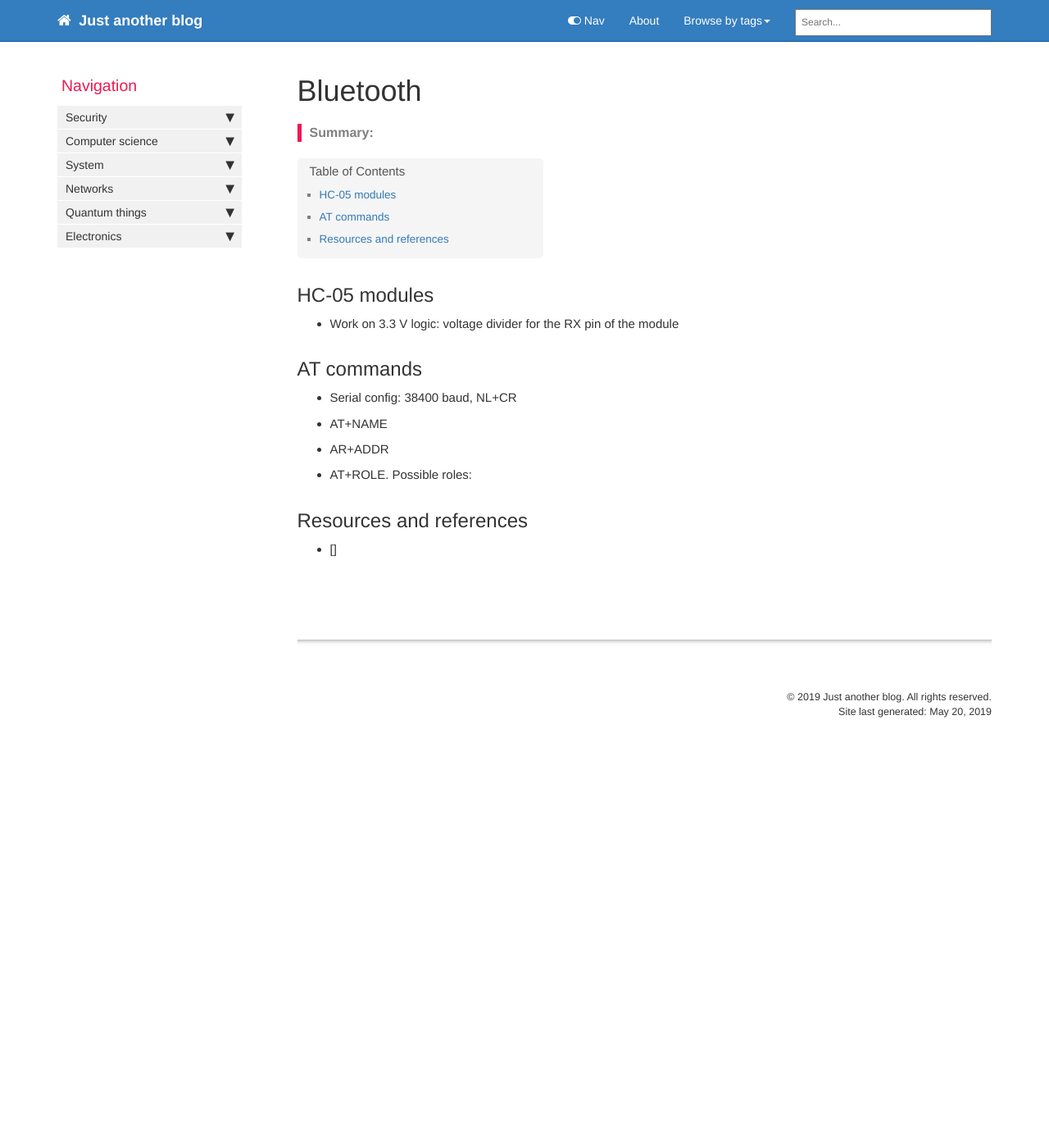
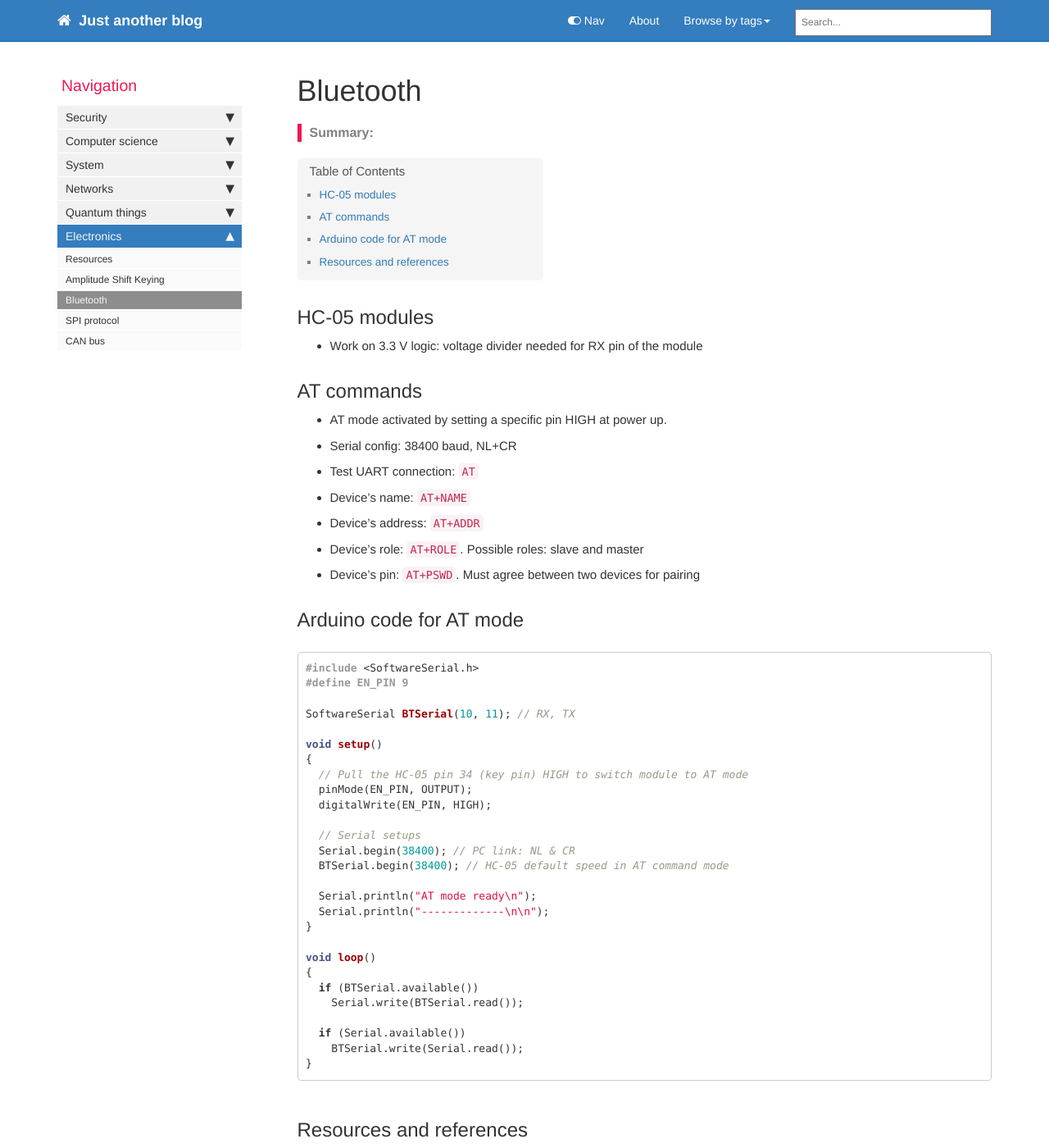
Before and after one commit to greglan/greglan.github.io, a Jekyll site: the page built from pages/electronics/bluetooth.md, in a window 1280 px wide and 1400 px high. Shown: the whole window at 82% size. Built offline with Jekyll 4.4.1, drawn with Linux system fonts in a browser that asks for light colours; nearby versions of some CDN libraries; comment, search, counter and statistics services are not loaded.

````diff
--- a/_data/sidebars/home_sidebar.yml
+++ b/_data/sidebars/home_sidebar.yml
@@ -547,6 +547,10 @@ entries:
       url: /ask.html
       output: web
 
+    - title: Bluetooth
+      url: /bluetooth.html
+      output: web
+
     - title: SPI protocol
       url: /spi.html
       output: web
--- a/pages/electronics/bluetooth.md
+++ b/pages/electronics/bluetooth.md
@@ -6,13 +6,47 @@ summary: ""
 ---
 
 ## HC-05 modules
-* Work on 3.3 V logic: voltage divider for the RX pin of the module
+* Work on 3.3 V logic: voltage divider needed for RX pin of the module
 
 ## AT commands
+* AT mode activated by setting a specific pin HIGH at power up.
 * Serial config: 38400 baud, NL+CR
-* AT+NAME
-* AR+ADDR
-* AT+ROLE. Possible roles:
+* Test UART connection: `AT`
+* Device's name: `AT+NAME`
+* Device's address: `AT+ADDR`
+* Device's role: `AT+ROLE`. Possible roles: slave and master
+* Device's pin: `AT+PSWD`. Must agree between two devices for pairing
+
+
+## Arduino code for AT mode
+```cpp
+#include <SoftwareSerial.h>
+#define EN_PIN 9
+
+SoftwareSerial BTSerial(10, 11); // RX, TX
+
+void setup()
+{
+  // Pull the HC-05 pin 34 (key pin) HIGH to switch module to AT mode
+  pinMode(EN_PIN, OUTPUT);
+  digitalWrite(EN_PIN, HIGH);
+
+  // Serial setups
+  Serial.begin(38400); // PC link: NL & CR
+  BTSerial.begin(38400); // HC-05 default speed in AT command mode
+
+  Serial.println("AT mode ready\n");
+  Serial.println("-------------\n\n");
+}
+
+void loop()
+{
+  if (BTSerial.available())
+    Serial.write(BTSerial.read());
+
+  if (Serial.available())
+    BTSerial.write(Serial.read());
+}
+```
 
 ## Resources and references
-* []
````
Also changed, not shown: pages/qc/qm/qc-maths.md (+2 -2 lines), pages/qc/qm/qft.md (+17 -3 lines), pages/qc/quantum-circuits.md (+5 -0 lines), images/quantum/cnot.png (added), images/quantum/controlled-unitary.png (added), images/quantum/fredkin.png (added), images/quantum/swap.png (added), images/quantum/toffoli.png (added), pages/cs/cmake.md (added), pages/cs/make.md (added), 5 other files.
